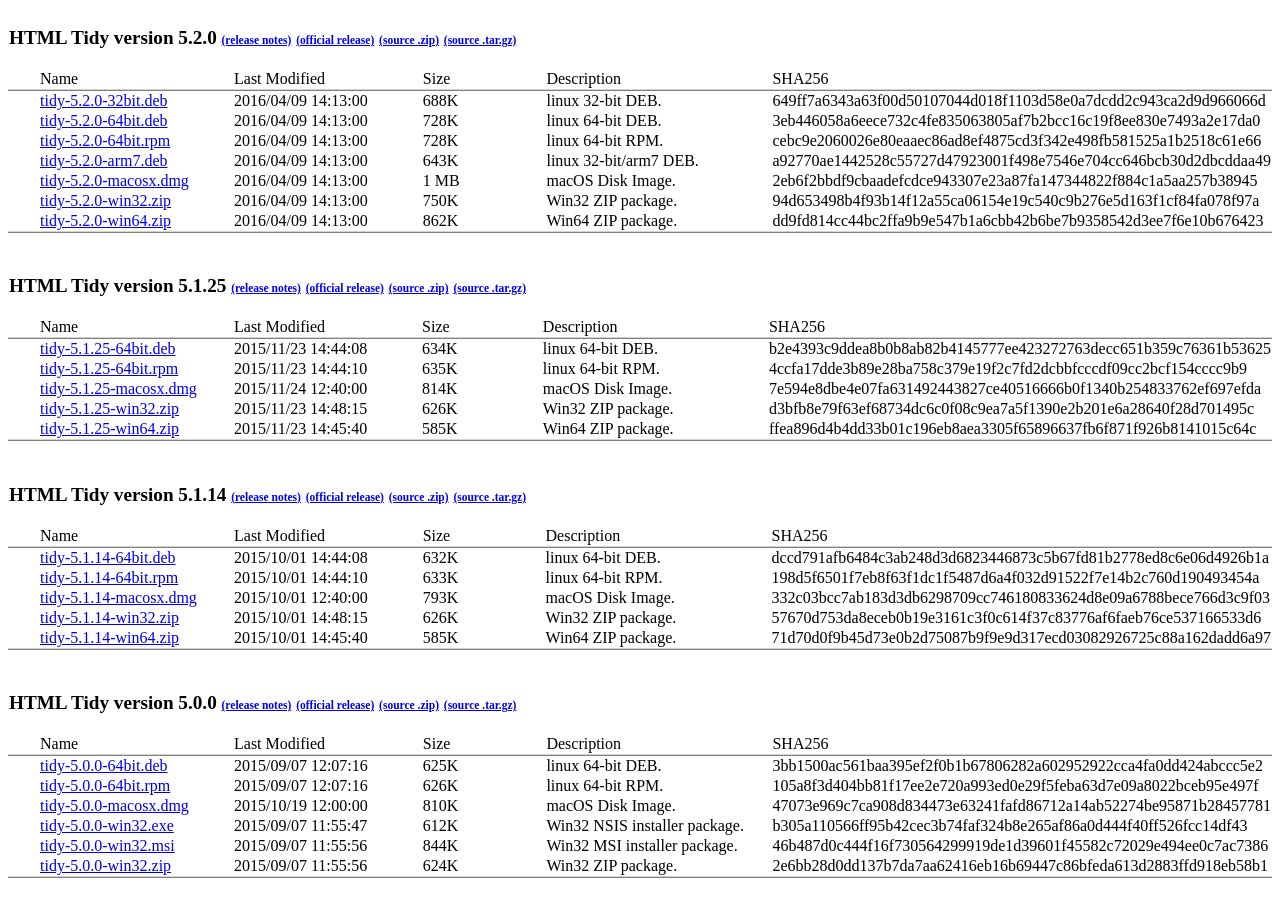
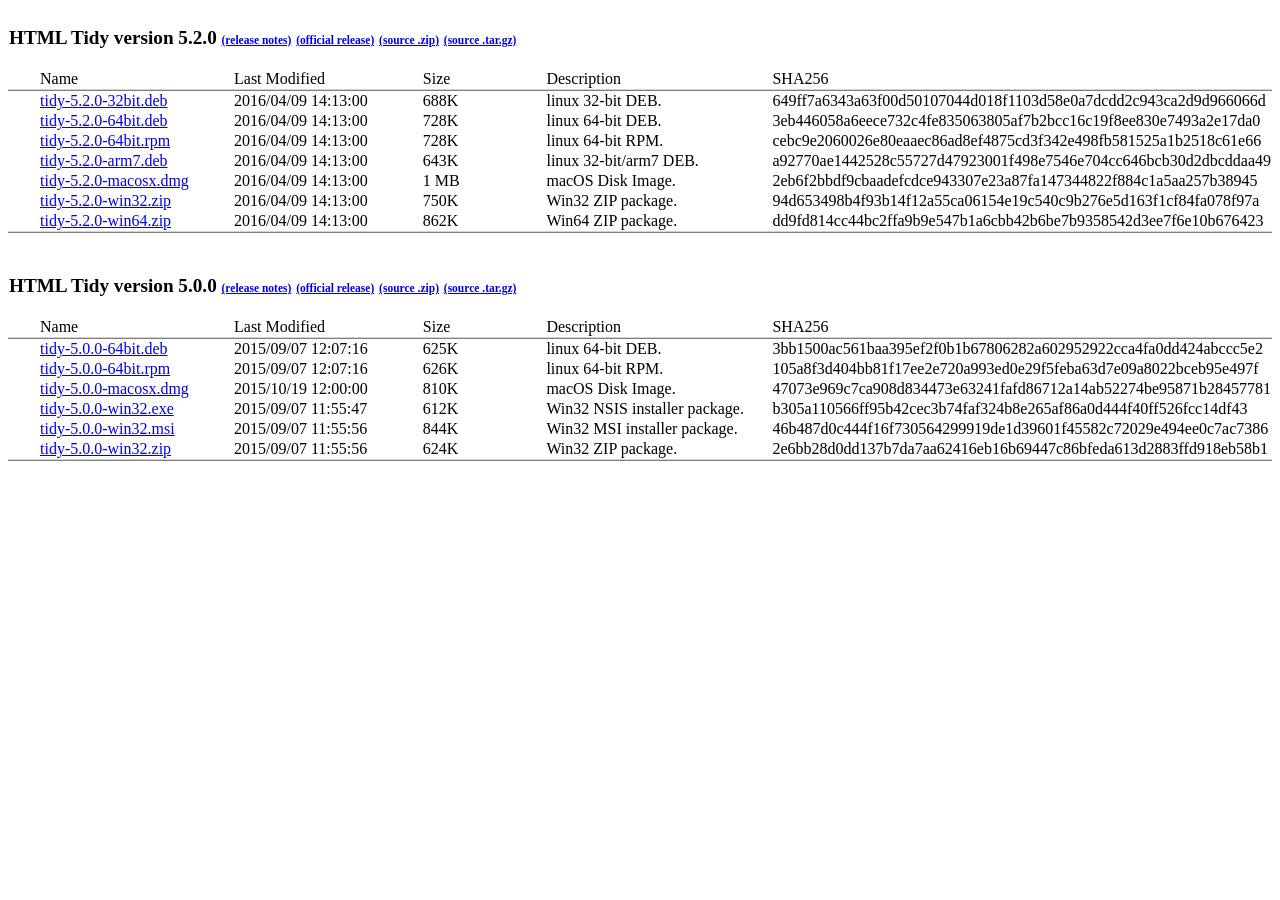
Before and after one commit to htacg/html-tidy.org.binaries, a Jekyll site: the page built from index.html, in a window 1280 px wide and 900 px high, scrolled down 594 px. Built offline with Jekyll 4.4.1, drawn with Linux system fonts in a browser that asks for light colours; after the commit the page ends 1078 px from its top, so only the background shows below that.

Commit message:
Updated dependencies; removed old interim versions.

```diff
--- a/_data/tidy.yml
+++ b/_data/tidy.yml
@@ -118,74 +118,6 @@
       describe: Win64 ZIP package.
       sha256: dd9fd814cc44bc2ffa9b9e547b1a6cbb42b6be7b9358542d3ee7f6e10b676423
 
-- release: 5.1.25
-  heading: HTML Tidy version 5.1.25
-  notes: 5.1.25.html
-  binaries:
-    - filename: tidy-5.1.25-64bit.deb
-      filesize: 634K
-      modified: 2015/11/23 14:44:08
-      describe: linux 64-bit DEB.
-      sha256: b2e4393c9ddea8b0b8ab82b4145777ee423272763decc651b359c76361b53625
-
-    - filename: tidy-5.1.25-64bit.rpm
-      filesize: 635K
-      modified: 2015/11/23 14:44:10
-      describe: linux 64-bit RPM.
-      sha256: 4ccfa17dde3b89e28ba758c379e19f2c7fd2dcbbfcccdf09cc2bcf154cccc9b9
-
-    - filename: tidy-5.1.25-macosx.dmg
-      filesize: 814K
-      modified: 2015/11/24 12:40:00
-      describe: macOS Disk Image.
-      sha256: 7e594e8dbe4e07fa631492443827ce40516666b0f1340b254833762ef697efda
-
-    - filename: tidy-5.1.25-win32.zip
-      filesize: 626K
-      modified: 2015/11/23 14:48:15
-      describe: Win32 ZIP package.
-      sha256: d3bfb8e79f63ef68734dc6c0f08c9ea7a5f1390e2b201e6a28640f28d701495c
-
-    - filename: tidy-5.1.25-win64.zip
-      filesize: 585K
-      modified: 2015/11/23 14:45:40
-      describe: Win64 ZIP package.
-      sha256: ffea896d4b4dd33b01c196eb8aea3305f65896637fb6f871f926b8141015c64c
-
-- release: 5.1.14
-  heading: HTML Tidy version 5.1.14
-  notes: 5.1.14.html
-  binaries:
-    - filename: tidy-5.1.14-64bit.deb
-      filesize: 632K
-      modified: 2015/10/01 14:44:08
-      describe: linux 64-bit DEB.
-      sha256: dccd791afb6484c3ab248d3d6823446873c5b67fd81b2778ed8c6e06d4926b1a
-
-    - filename: tidy-5.1.14-64bit.rpm
-      filesize: 633K
-      modified: 2015/10/01 14:44:10
-      describe: linux 64-bit RPM.
-      sha256: 198d5f6501f7eb8f63f1dc1f5487d6a4f032d91522f7e14b2c760d190493454a
-
-    - filename: tidy-5.1.14-macosx.dmg
-      filesize: 793K
-      modified: 2015/10/01 12:40:00
-      describe: macOS Disk Image.
-      sha256: 332c03bcc7ab183d3db6298709cc746180833624d8e09a6788bece766d3c9f03
-
-    - filename: tidy-5.1.14-win32.zip
-      filesize: 626K
-      modified: 2015/10/01 14:48:15
-      describe: Win32 ZIP package.
-      sha256: 57670d753da8eceb0b19e3161c3f0c614f37c83776af6faeb76ce537166533d6
-
-    - filename: tidy-5.1.14-win64.zip
-      filesize: 585K
-      modified: 2015/10/01 14:45:40
-      describe: Win64 ZIP package.
-      sha256: 71d70d0f9b45d73e0b2d75087b9f9e9d317ecd03082926725c88a162dadd6a97
-
 - release: 5.0.0
   heading: HTML Tidy version 5.0.0
   notes: 5.0.0.html
```
Also changed, not shown: Gemfile.lock.
